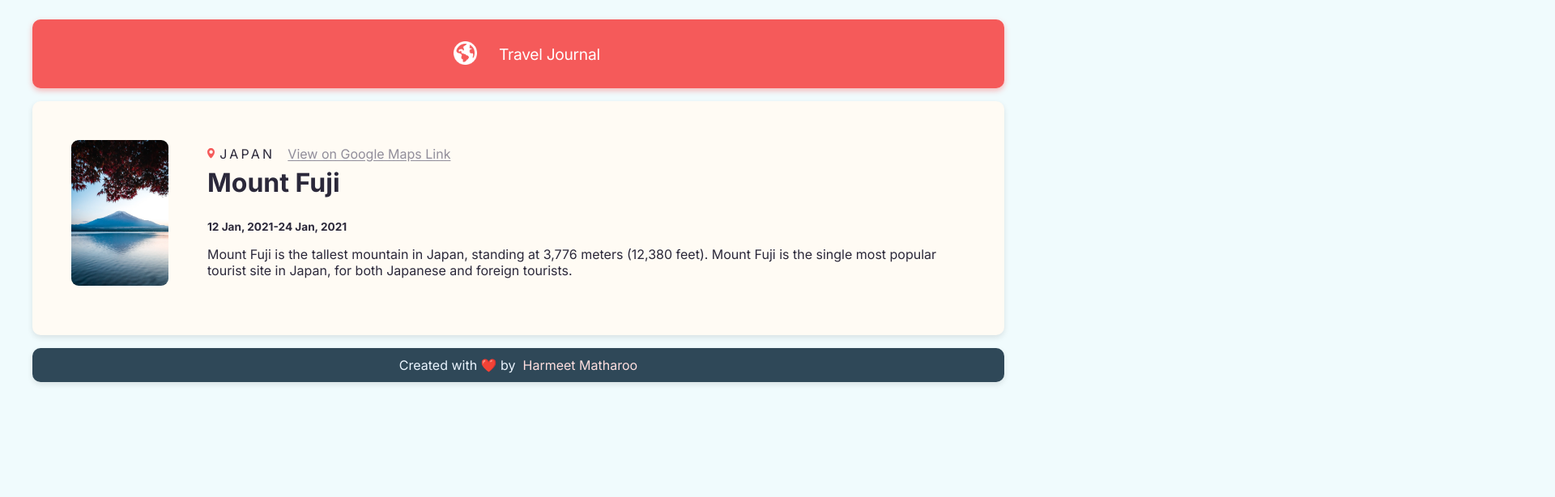
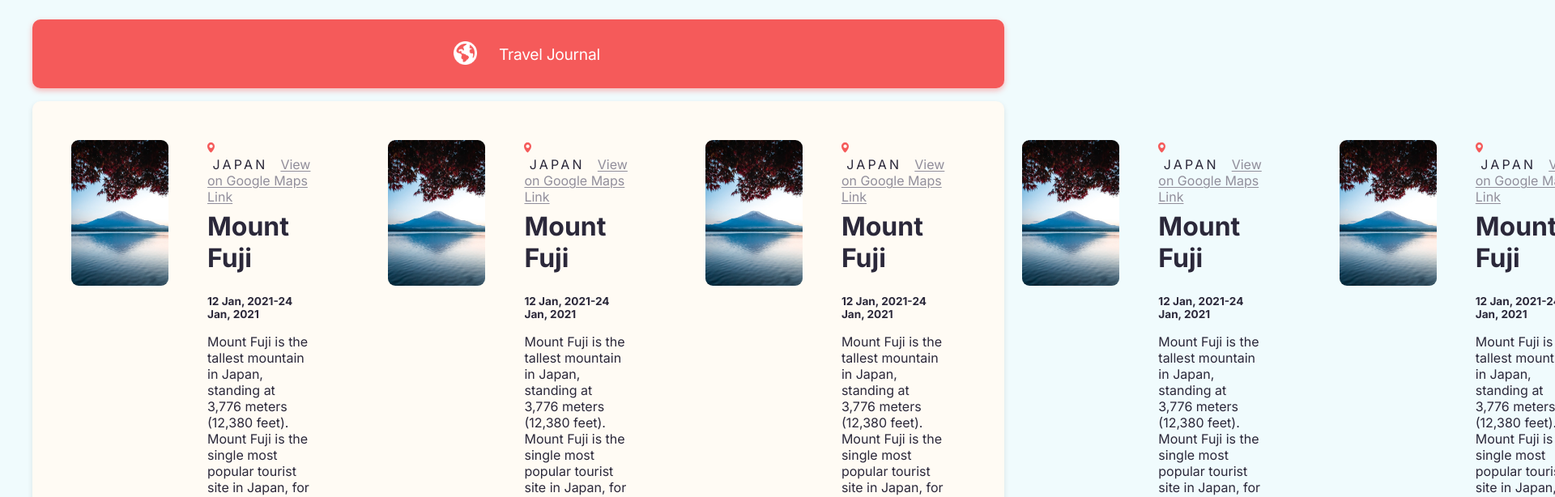
Before and after one commit to hmjatt/Travel-Journal-ReactJS, a React (Create React App) app in the folder travel-journal/: page / in a window 1280 px wide. Shown: the top 614 px of the page at 81% size, 1920 px wide, since content can reach past the window. Built offline with nearby package versions, Linux system fonts and the light colour scheme.

Commit message:
defined mini-steps for `Make App Responsive 🎨`

```diff
--- a/travel-journal/src/data.js
+++ b/travel-journal/src/data.js
@@ -1,6 +1,66 @@
 const data = [
     {
 		id: 1,
+        title: "Mount Fuji",
+        location: "Japan",
+        googleMapsUrl: "https://goo.gl/maps/1DGM5WrWnATgkSNB8",
+        startDate: "12 Jan, 2021",
+        endDate: "24 Jan, 2021",
+        description: "Mount Fuji is the tallest mountain in Japan, standing at 3,776 meters (12,380 feet). Mount Fuji is the single most popular tourist site in Japan, for both Japanese and foreign tourists.",
+        imageUrl: require("./images/mt-fuji.jpg")
+    },
+	{
+		id: 2,
+        title: "Mount Fuji",
+        location: "Japan",
+        googleMapsUrl: "https://goo.gl/maps/1DGM5WrWnATgkSNB8",
+        startDate: "12 Jan, 2021",
+        endDate: "24 Jan, 2021",
+        description: "Mount Fuji is the tallest mountain in Japan, standing at 3,776 meters (12,380 feet). Mount Fuji is the single most popular tourist site in Japan, for both Japanese and foreign tourists.",
+        imageUrl: require("./images/mt-fuji.jpg")
+    },
+	{
+		id: 3,
+        title: "Mount Fuji",
+        location: "Japan",
+        googleMapsUrl: "https://goo.gl/maps/1DGM5WrWnATgkSNB8",
+        startDate: "12 Jan, 2021",
+        endDate: "24 Jan, 2021",
+        description: "Mount Fuji is the tallest mountain in Japan, standing at 3,776 meters (12,380 feet). Mount Fuji is the single most popular tourist site in Japan, for both Japanese and foreign tourists.",
+        imageUrl: require("./images/mt-fuji.jpg")
+    },
+	{
+		id: 4,
+        title: "Mount Fuji",
+        location: "Japan",
+        googleMapsUrl: "https://goo.gl/maps/1DGM5WrWnATgkSNB8",
+        startDate: "12 Jan, 2021",
+        endDate: "24 Jan, 2021",
+        description: "Mount Fuji is the tallest mountain in Japan, standing at 3,776 meters (12,380 feet). Mount Fuji is the single most popular tourist site in Japan, for both Japanese and foreign tourists.",
+        imageUrl: require("./images/mt-fuji.jpg")
+    },
+	{
+		id: 5,
+        title: "Mount Fuji",
+        location: "Japan",
+        googleMapsUrl: "https://goo.gl/maps/1DGM5WrWnATgkSNB8",
+        startDate: "12 Jan, 2021",
+        endDate: "24 Jan, 2021",
+        description: "Mount Fuji is the tallest mountain in Japan, standing at 3,776 meters (12,380 feet). Mount Fuji is the single most popular tourist site in Japan, for both Japanese and foreign tourists.",
+        imageUrl: require("./images/mt-fuji.jpg")
+    },
+	{
+		id: 6,
+        title: "Mount Fuji",
+        location: "Japan",
+        googleMapsUrl: "https://goo.gl/maps/1DGM5WrWnATgkSNB8",
+        startDate: "12 Jan, 2021",
+        endDate: "24 Jan, 2021",
+        description: "Mount Fuji is the tallest mountain in Japan, standing at 3,776 meters (12,380 feet). Mount Fuji is the single most popular tourist site in Japan, for both Japanese and foreign tourists.",
+        imageUrl: require("./images/mt-fuji.jpg")
+    },
+	{
+		id: 7,
         title: "Mount Fuji",
         location: "Japan",
         googleMapsUrl: "https://goo.gl/maps/1DGM5WrWnATgkSNB8",
```
Also changed, not shown: 1 other file (tests, documents, lock files or other folders).
